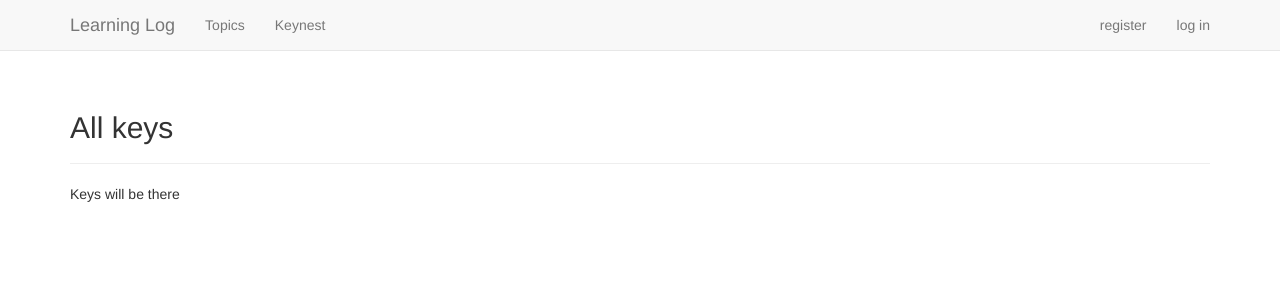
After one commit to Irostovsky/learning_log, a Django app: page /keynest/ in a window 1280 px wide. The commit adds this page. Shown: the top 300 px of the page. Run offline with Django 3.2, Linux system fonts and the light colour scheme; some libraries are stand-ins or nearby versions.

Commit message:
Preparation for the keynest.

```diff
--- /dev/null
+++ b/keynest/admin.py
@@ -0,0 +1,6 @@
+# -*- coding: utf-8 -*-
+from __future__ import unicode_literals
+
+from django.contrib import admin
+
+# Register your models here.
--- /dev/null
+++ b/keynest/models.py
@@ -0,0 +1,6 @@
+# -*- coding: utf-8 -*-
+from __future__ import unicode_literals
+
+from django.db import models
+
+# Create your models here.
--- /dev/null
+++ b/keynest/templates/keynest/index.html
@@ -0,0 +1,11 @@
+{% extends "learning_logs/base.html" %}
+
+
+{% block header %}
+  <h2>All keys</h2>
+{% endblock header %}
+
+
+{% block content %}
+  <p>Keys will be there</p>
+{% endblock content %}
--- /dev/null
+++ b/keynest/tests.py
@@ -0,0 +1,6 @@
+# -*- coding: utf-8 -*-
+from __future__ import unicode_literals
+
+from django.test import TestCase
+
+# Create your tests here.
--- /dev/null
+++ b/keynest/urls.py
@@ -0,0 +1,9 @@
+"""Defines URL patterns for learning_logs."""
+
+from django.conf.urls import url
+from . import views
+
+urlpatterns = [
+    # Home page
+    url(r'^$', views.IndexView.as_view(), name='index'),
+]
--- /dev/null
+++ b/keynest/views.py
@@ -0,0 +1,17 @@
+# -*- coding: utf-8 -*-
+from __future__ import unicode_literals
+
+from django.shortcuts import render
+
+from django.shortcuts import render, get_object_or_404
+from django.http import HttpResponseRedirect
+from django.urls import reverse
+from django.views import generic
+
+
+class IndexView(generic.ListView):
+    template_name = 'keynest/index.html'
+
+    def get_queryset(self):
+        """Return the last five published questions."""
+        return []
--- a/learning_log/settings.py
+++ b/learning_log/settings.py
@@ -41,6 +41,7 @@ INSTALLED_APPS = [
     'django.contrib.staticfiles',
     'bootstrap3',
     'learning_logs',
+    'keynest',
     'django_seed',
     'users',
 ]
--- a/learning_log/urls.py
+++ b/learning_log/urls.py
@@ -20,4 +20,5 @@ urlpatterns = [
     url(r'^admin/', admin.site.urls),
     url(r'^users/', include('users.urls', namespace='users')),
     url(r'', include('learning_logs.urls', namespace='learning_logs')),
+    url(r'^keynest/', include('keynest.urls', namespace='keynest')),
 ]
--- a/learning_logs/templates/learning_logs/base.html
+++ b/learning_logs/templates/learning_logs/base.html
@@ -29,6 +29,7 @@
         <div id="navbar" class="navbar-collapse collapse">
           <ul class="nav navbar-nav">
             <li><a href="{% url 'learning_logs:topics' %}">Topics</a></li>
+            <li><a href="{% url 'keynest:index' %}">Keynest</a></li>
           </ul>
 
           <ul class="nav navbar-nav navbar-right">
```
Also changed, not shown: keynest/apps.py (added, +8 -0 lines), keynest/__init__.py (added), keynest/migrations/__init__.py (added).
